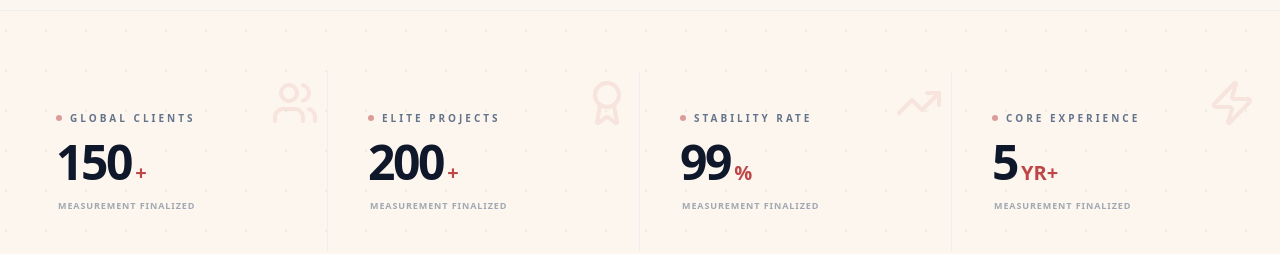
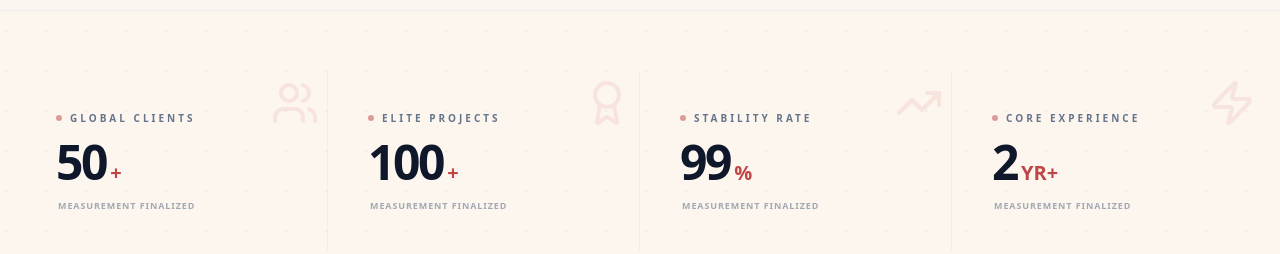
Before and after one commit to amanbhattsquare/bhatt-square-web-project, a Next.js app: page / in a window 1280 px wide. Shown: the part 980-1234 px from the top of the page. Built offline with nearby package versions, Linux system fonts and the light colour scheme.

Commit message:
add StatsMetrics component with GSAP-animated counters and background grid

```diff
--- a/components/landing/StatsMetrics.tsx
+++ b/components/landing/StatsMetrics.tsx
@@ -6,10 +6,10 @@ import gsap from "gsap"
 import { ScrollTrigger } from "gsap/ScrollTrigger"
 
 const stats = [
-  { icon: Users, label: "GLOBAL CLIENTS", value: 150, suffix: "+" },
-  { icon: Award, label: "ELITE PROJECTS", value: 200, suffix: "+" },
+  { icon: Users, label: "GLOBAL CLIENTS", value: 50, suffix: "+" },
+  { icon: Award, label: "ELITE PROJECTS", value: 100, suffix: "+" },
   { icon: TrendingUp, label: "STABILITY RATE", value: 99, suffix: "%" },
-  { icon: Zap, label: "CORE EXPERIENCE", value: 5, suffix: "YR+" },
+  { icon: Zap, label: "CORE EXPERIENCE", value: 2, suffix: "YR+" },
 ]
 
 export function StatsMetrics() {
```
